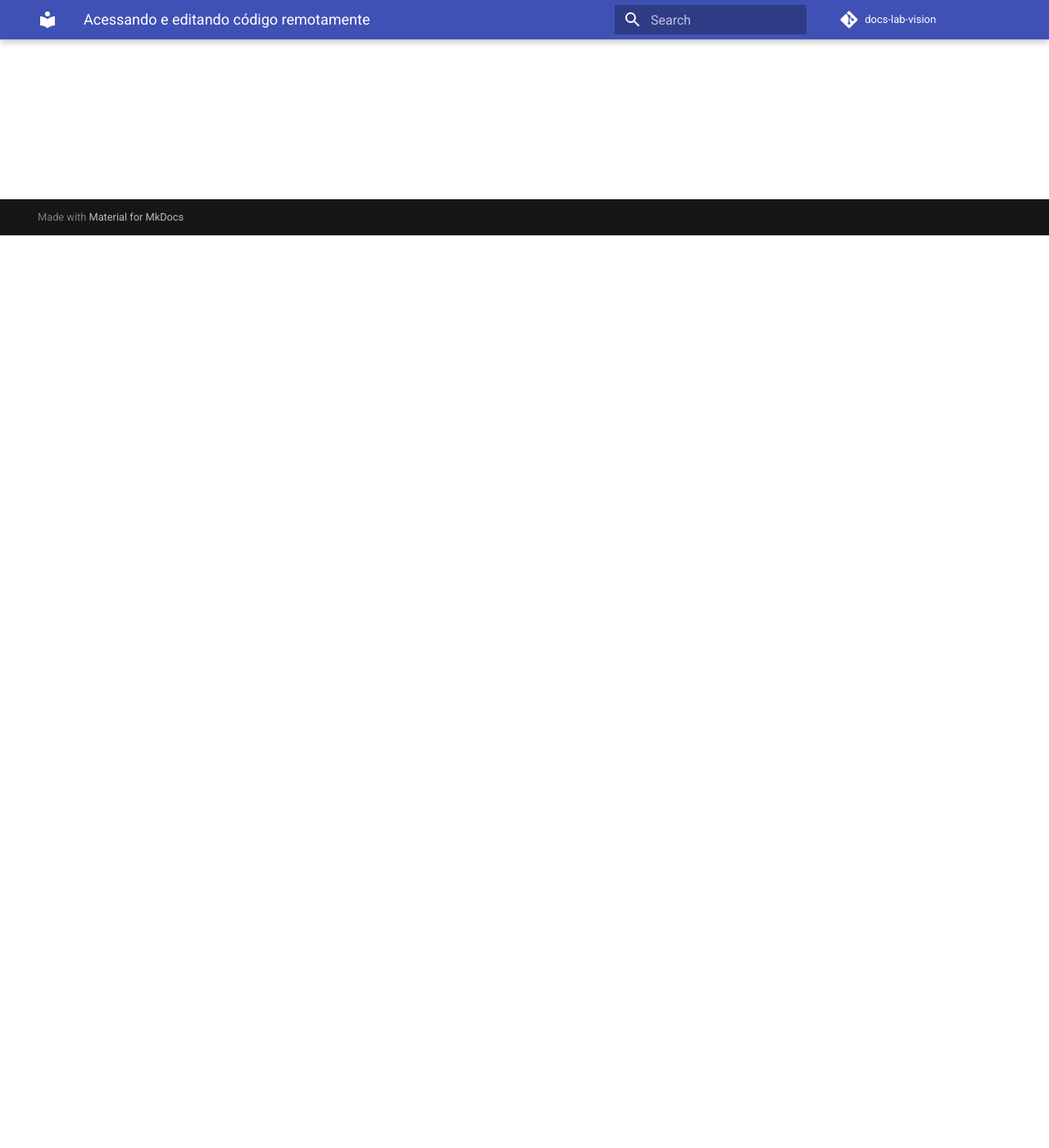
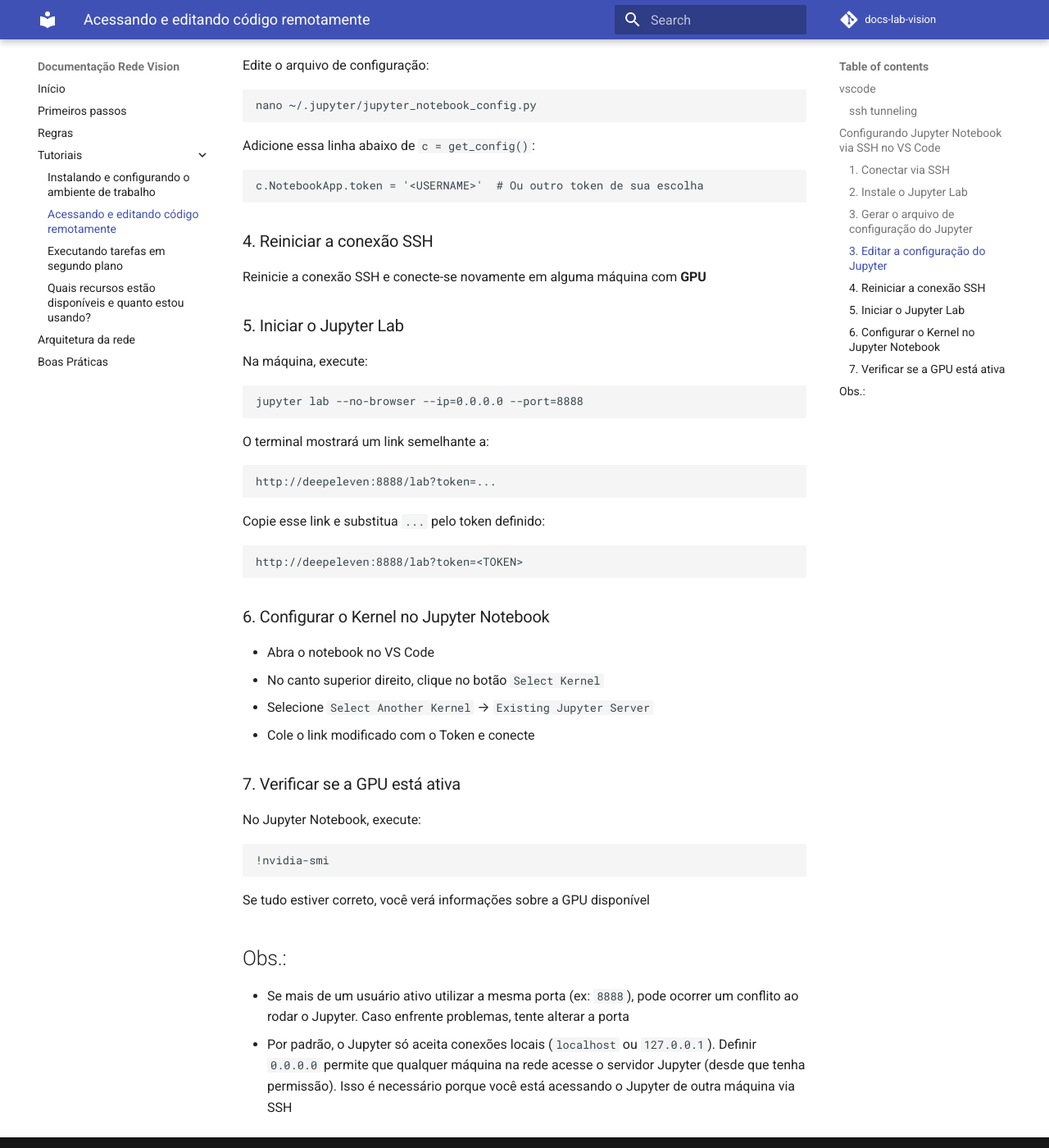
Before and after one commit to arturandre/docs-lab-vision, an MkDocs documentation site: the page built from docs/tutorials/editing-code.md, in a window 1280 px wide and 1400 px high, scrolled down 1113 px. Shown: the whole window at 82% size. Built offline with MkDocs 1.6.1 and Material for MkDocs 9.7.7, drawn with Linux system fonts in a browser that asks for light colours; comment, search, counter and statistics services are not loaded; some of the changed text lies outside the part shown.

Commit message:
add jupyter

````diff
--- a/docs/tutorials/editing-code.md
+++ b/docs/tutorials/editing-code.md
@@ -13,5 +13,64 @@ O vscode e outras IDEs modernas permitem acesso de pastas via ssh, agilizando ba
 - adicione a shell como Host e a máquina que você irá fazer o experimento.
 - o tunneling também permite que você acesse a máquina interna diretamente
 
-## jupyter notebook / jupyterlab
-TODO
+## Configurando Jupyter Notebook via SSH no VS Code
+
+### 1. Conectar via SSH
+No **VS Code**, clique no botão de SSH no canto inferior esquerdo e conecte-se ao servidor remoto da vision
+
+### 2. Instale o Jupyter Lab
+```bash
+pip install jupyterlab
+```
+
+### 3. Gerar o arquivo de configuração do Jupyter
+No terminal da máquina remota execute:
+```bash
+jupyter notebook --generate-config
+```
+Isso criará o arquivo `~/.jupyter/jupyter_notebook_config.py`.
+
+### 3. Editar a configuração do Jupyter
+Edite o arquivo de configuração:
+```bash
+nano ~/.jupyter/jupyter_notebook_config.py
+```
+Adicione essa linha abaixo de `c = get_config()`:
+```python
+c.NotebookApp.token = '<USERNAME>'  # Ou outro token de sua escolha
+```
+
+### 4. Reiniciar a conexão SSH
+Reinicie a conexão SSH e conecte-se novamente em alguma máquina com **GPU**
+
+### 5. Iniciar o Jupyter Lab
+Na máquina, execute:
+```bash
+jupyter lab --no-browser --ip=0.0.0.0 --port=8888
+```
+O terminal mostrará um link semelhante a:
+```
+http://deepeleven:8888/lab?token=...
+```
+
+Copie esse link e substitua `...` pelo token definido:
+```
+http://deepeleven:8888/lab?token=<TOKEN>
+```
+
+### 6. Configurar o Kernel no Jupyter Notebook
+- Abra o notebook no VS Code
+- No canto superior direito, clique no botão `Select Kernel`
+- Selecione `Select Another Kernel` → `Existing Jupyter Server`
+- Cole o link modificado com o Token e conecte
+
+### 7. Verificar se a GPU está ativa
+No Jupyter Notebook, execute:
+```python
+!nvidia-smi
+```
+Se tudo estiver correto, você verá informações sobre a GPU disponível
+
+## Obs.:
+- Se mais de um usuário ativo utilizar a mesma porta (ex: `8888`), pode ocorrer um conflito ao rodar o Jupyter. Caso enfrente problemas, tente alterar a porta
+- Por padrão, o Jupyter só aceita conexões locais (`localhost` ou `127.0.0.1`). Definir `0.0.0.0` permite que qualquer máquina na rede acesse o servidor Jupyter (desde que tenha permissão). Isso é necessário porque você está acessando o Jupyter de outra máquina via SSH
````
